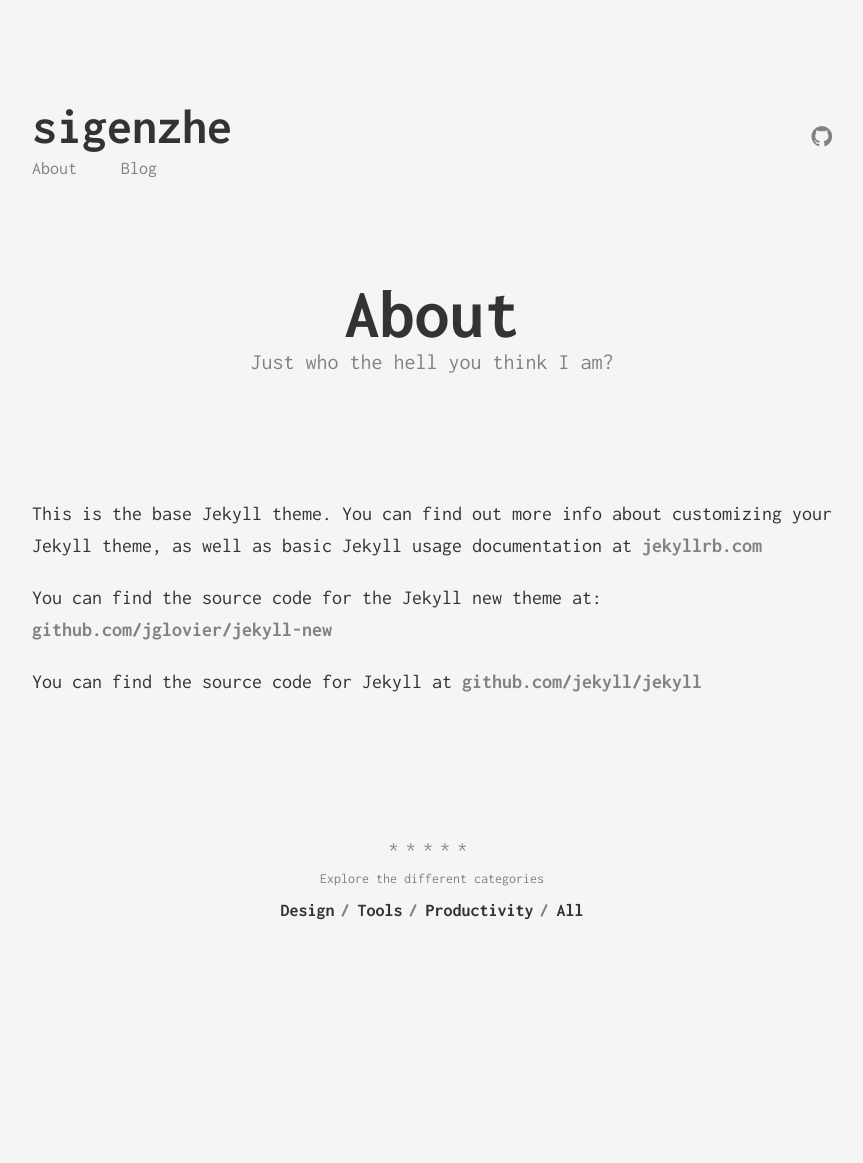
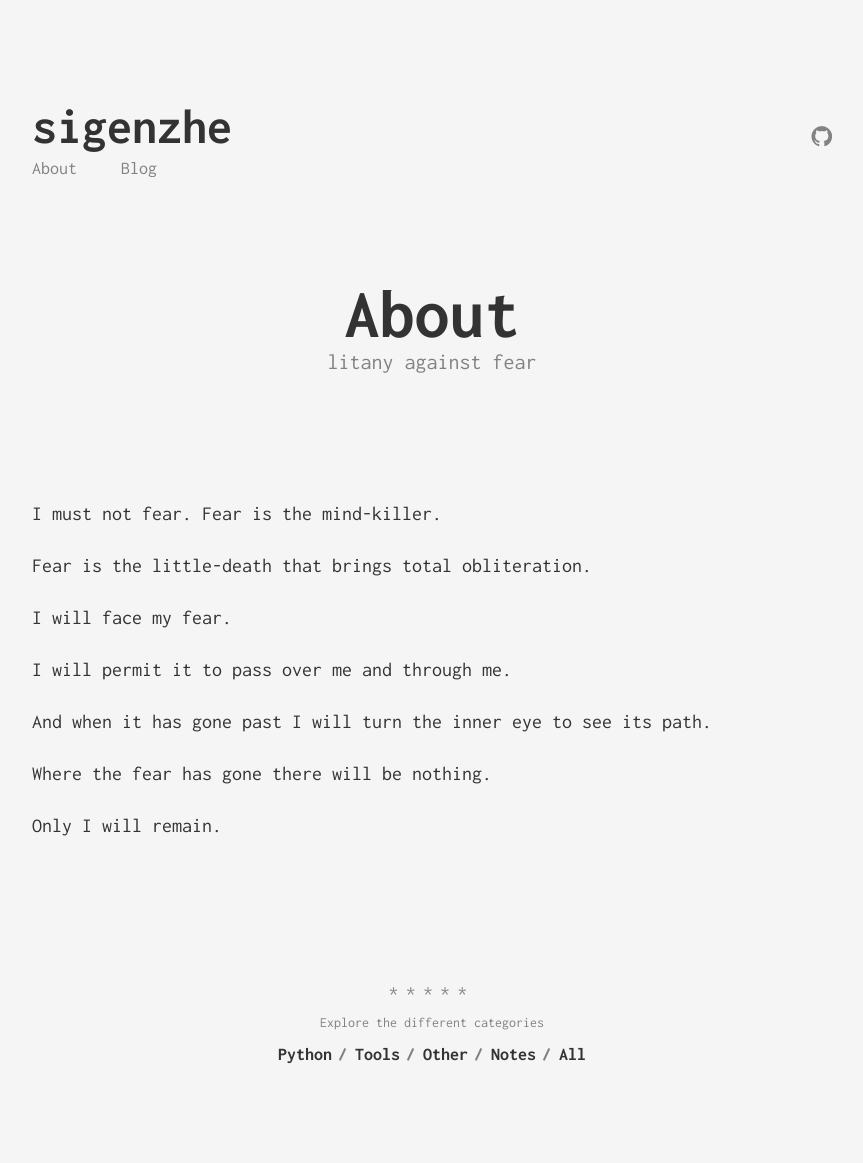
Before and after one commit to ladesiji/ladesiji.github.io, a Jekyll site: the page built from about.md, in a window 1280 px wide. Shown: the whole page, without its empty margins (208-1071 px from the left). Built offline with Jekyll 4.4.1, drawn with Linux system fonts in a browser that asks for light colours; before the commit the page ends 1019 px from its top, so only the background shows below that.

Commit message:
modify the tag

```diff
--- a/_data/categories.yml
+++ b/_data/categories.yml
@@ -1,8 +1,11 @@
-- slug: design
-  name: Design
+- slug: python
+  name: Python
 
 - slug: tools
   name: Tools
 
-- slug: productivity
-  name: Productivity
+- slug: other
+  name: Other
+
+- slug: notes
+  name: Notes
--- a/about.md
+++ b/about.md
@@ -1,12 +1,21 @@
 ---
 layout: page
 title: About
-subtitle: Just who the hell you think I am?
+subtitle: litany against fear
 permalink: /about/
 ---
 
-This is the base Jekyll theme. You can find out more info about customizing your Jekyll theme, as well as basic Jekyll usage documentation at [jekyllrb.com](http://jekyllrb.com/)
+I must not fear.
+Fear is the mind-killer.
 
-You can find the source code for the Jekyll new theme at: [github.com/jglovier/jekyll-new](https://github.com/jglovier/jekyll-new)
+Fear is the little-death that brings total obliteration.
 
-You can find the source code for Jekyll at [github.com/jekyll/jekyll](https://github.com/jekyll/jekyll)
+I will face my fear.
+
+I will permit it to pass over me and through me.
+
+And when it has gone past I will turn the inner eye to see its path.
+
+Where the fear has gone there will be nothing.
+
+Only I will remain.
--- a/categories/design.html
+++ /dev/null
@@ -1,5 +0,0 @@
----
-layout: category
-category: design
-permalink: /categories/design/
----
--- /dev/null
+++ b/categories/notes.html
@@ -0,0 +1,5 @@
+---
+layout: category
+category: notes
+permalink: /categories/notes/
+---
--- /dev/null
+++ b/categories/other.html
@@ -0,0 +1,5 @@
+---
+layout: category
+category: other
+permalink: /categories/other/
+---
--- a/categories/productivity.html
+++ /dev/null
@@ -1,5 +0,0 @@
----
-layout: category
-category: productivity
-permalink: /categories/productivity/
----
--- /dev/null
+++ b/categories/python.html
@@ -0,0 +1,5 @@
+---
+layout: category
+category: python
+permalink: /categories/python/
+---
```
Also changed, not shown: _posts/2019-10-24-html数据提取.md (+2 -2 lines), _posts/2019-10-24-在wsl上安装jekyll.md (+1 -1 lines).
